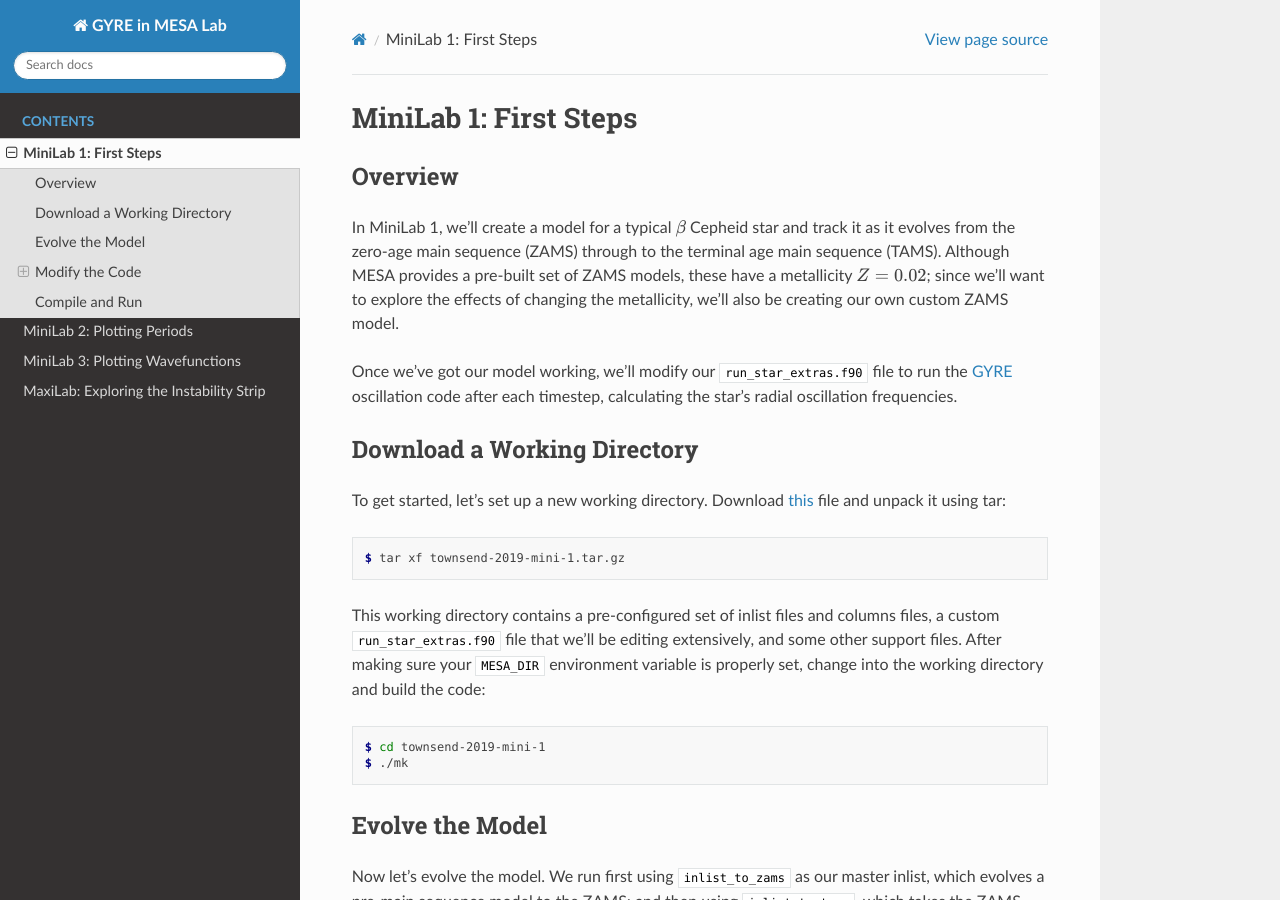
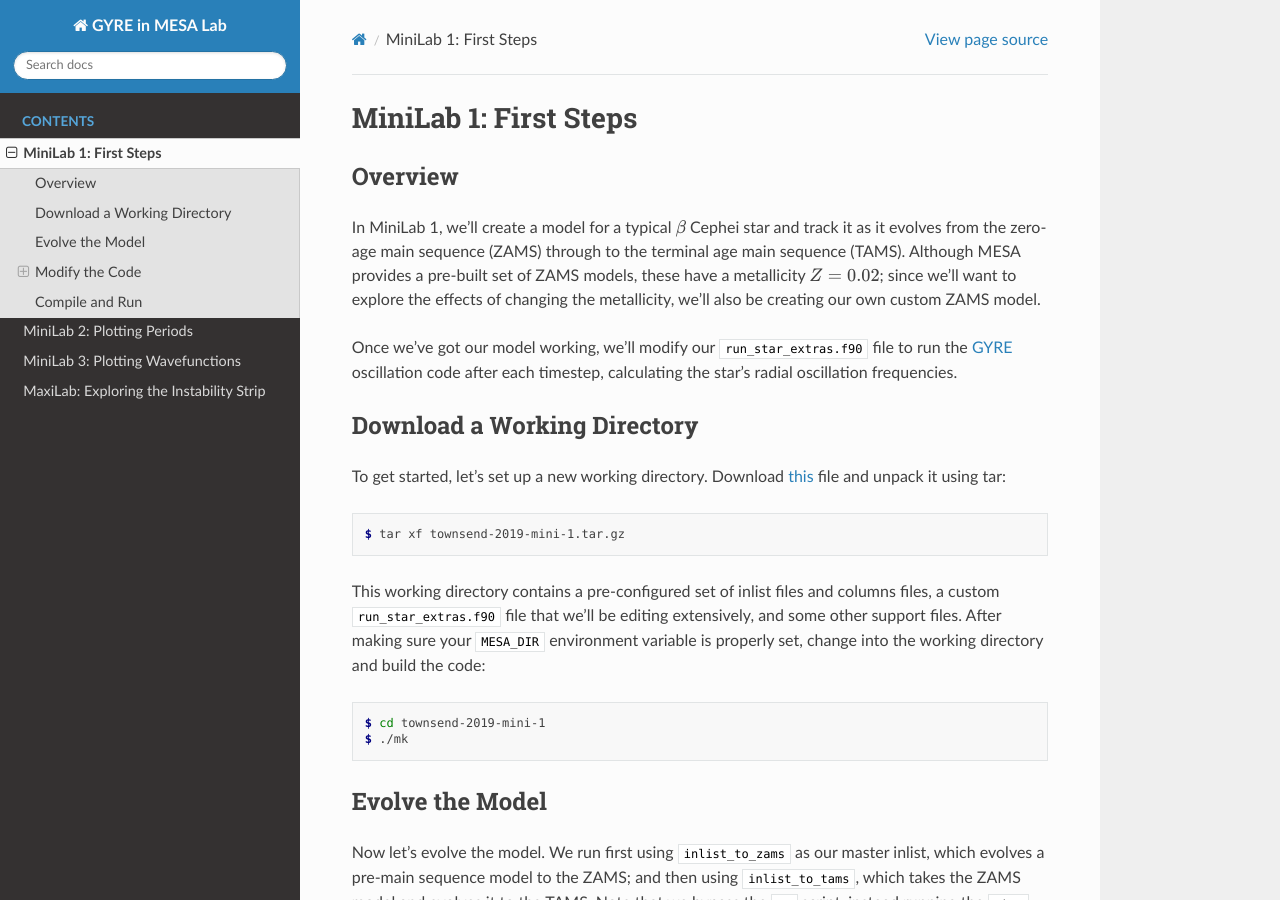
Before and after one commit to rhdtownsend/mesa-summer-school-2019, a Sphinx documentation site: the page built from source/minilab-1.rst, in a window 1280 px wide and 900 px high. Built offline with Sphinx 7.4.7 and the Read the Docs theme 2.0.0, drawn with Linux system fonts in a browser that asks for light colours; some of the changed text lies outside the part shown.

Commit message:
Fixed typos

```diff
--- a/source/minilab-1.rst
+++ b/source/minilab-1.rst
@@ -7,7 +7,7 @@
 Overview
 ========
 
-In MiniLab 1, we'll create a model for a typical :math:`\beta` Cepheid
+In MiniLab 1, we'll create a model for a typical :math:`\beta` Cephei
 star and track it as it evolves from the zero-age main sequence
 (ZAMS) through to the terminal age main sequence (TAMS). Although MESA
 provides a pre-built set of ZAMS models, these have a metallicity
@@ -285,7 +285,7 @@
 This confirms that GYRE is being run, and that radial modes (in this
 case, the fundamental and first two overtones) are being found. The
 periods of the modes are of the order :math:`10^{4}\,{\rm s}`, just
-what we'd expect for :math:`\beta` Cepheid stars.
+what we'd expect for :math:`\beta` Cephei stars.
 
 .. rubric:: Footnotes
 
```
